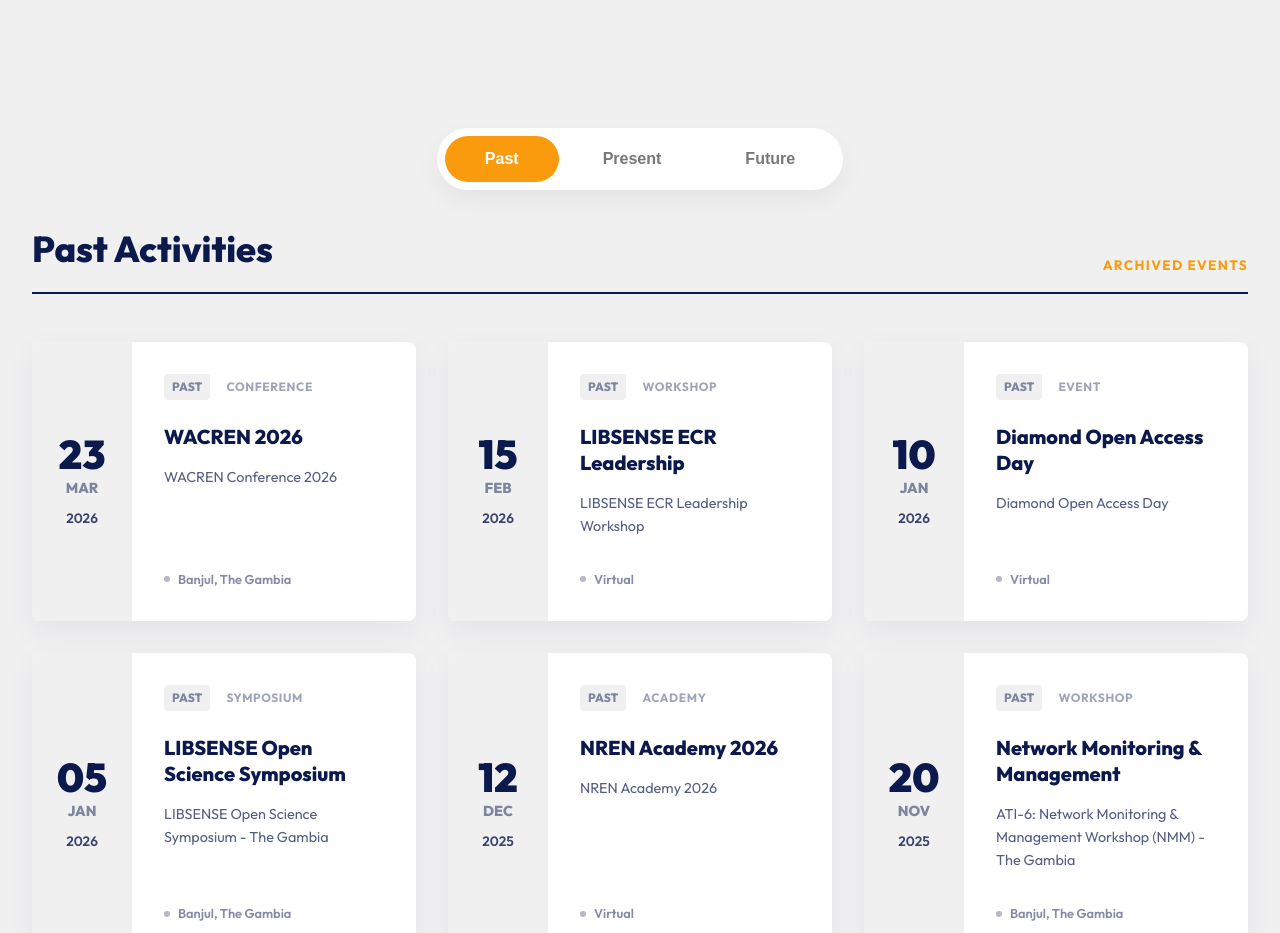
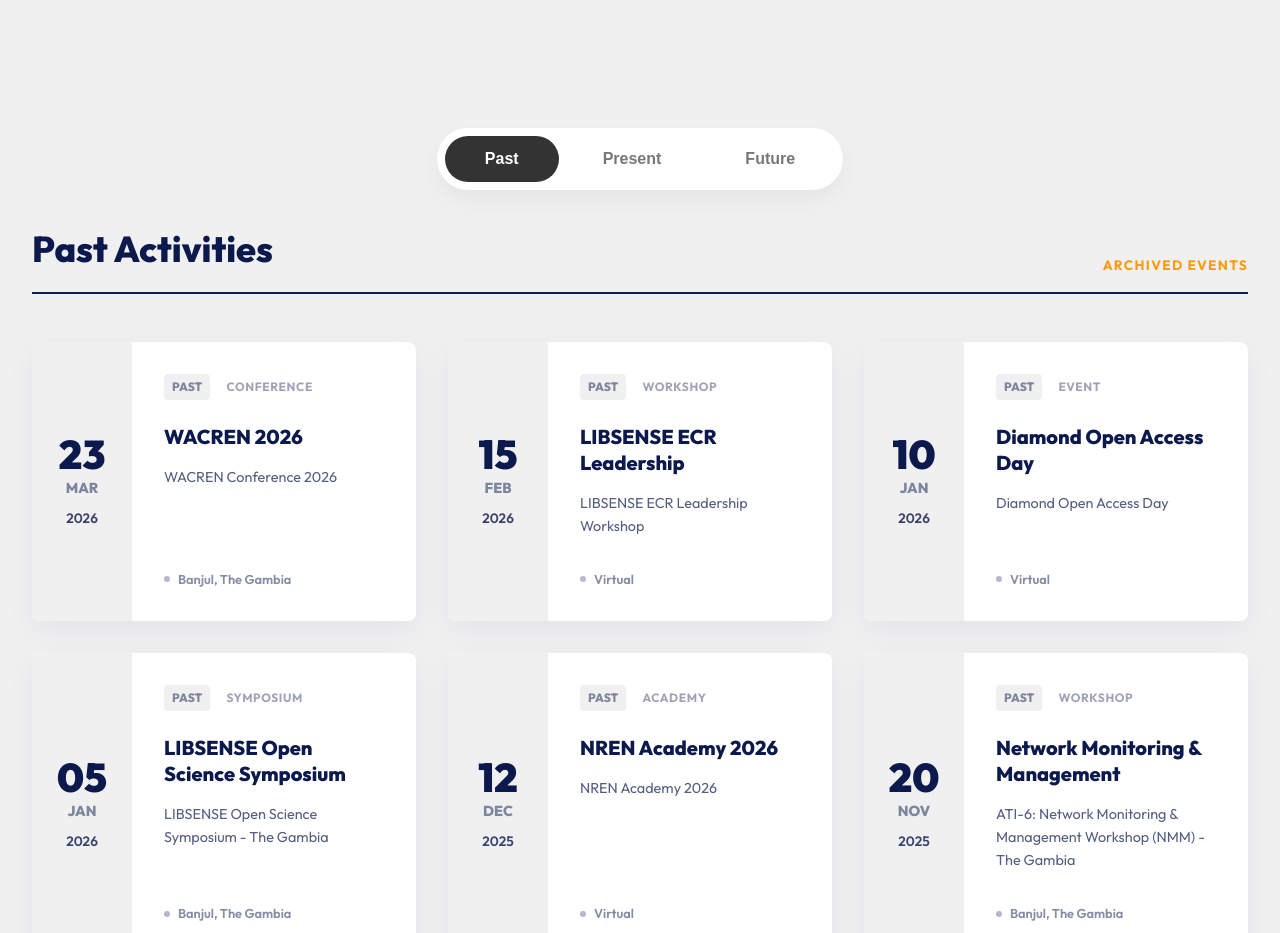
Before and after one commit to rizennews/africaconnect4, a Next.js app: page /activities in a window 1280 px wide. Shown: the part 1240-2173 px from the top of the page. Built offline with nearby package versions, Linux system fonts and the light colour scheme.

Commit message:
Make past toggle deep grey

```diff
--- a/src/components/ActivitiesToggle.module.css
+++ b/src/components/ActivitiesToggle.module.css
@@ -39,6 +39,11 @@
   color: white;
 }
 
+.toggleButton.activePast {
+  background: #333333; /* Deep grey */
+  color: white;
+}
+
 .eventsWrapper {
   width: 100%;
 }
--- a/src/components/ActivitiesToggle.tsx
+++ b/src/components/ActivitiesToggle.tsx
@@ -132,7 +132,7 @@ export default function ActivitiesToggle() {
     <div className={styles.wrapper}>
       <div className={styles.toggleContainer}>
         <button
-          className={`${styles.toggleButton} ${activeTab === 'PAST' ? styles.active : ''}`}
+          className={`${styles.toggleButton} ${activeTab === 'PAST' ? `${styles.active} ${styles.activePast}` : ''}`}
           onClick={() => setActiveTab('PAST')}
         >
           Past
```
